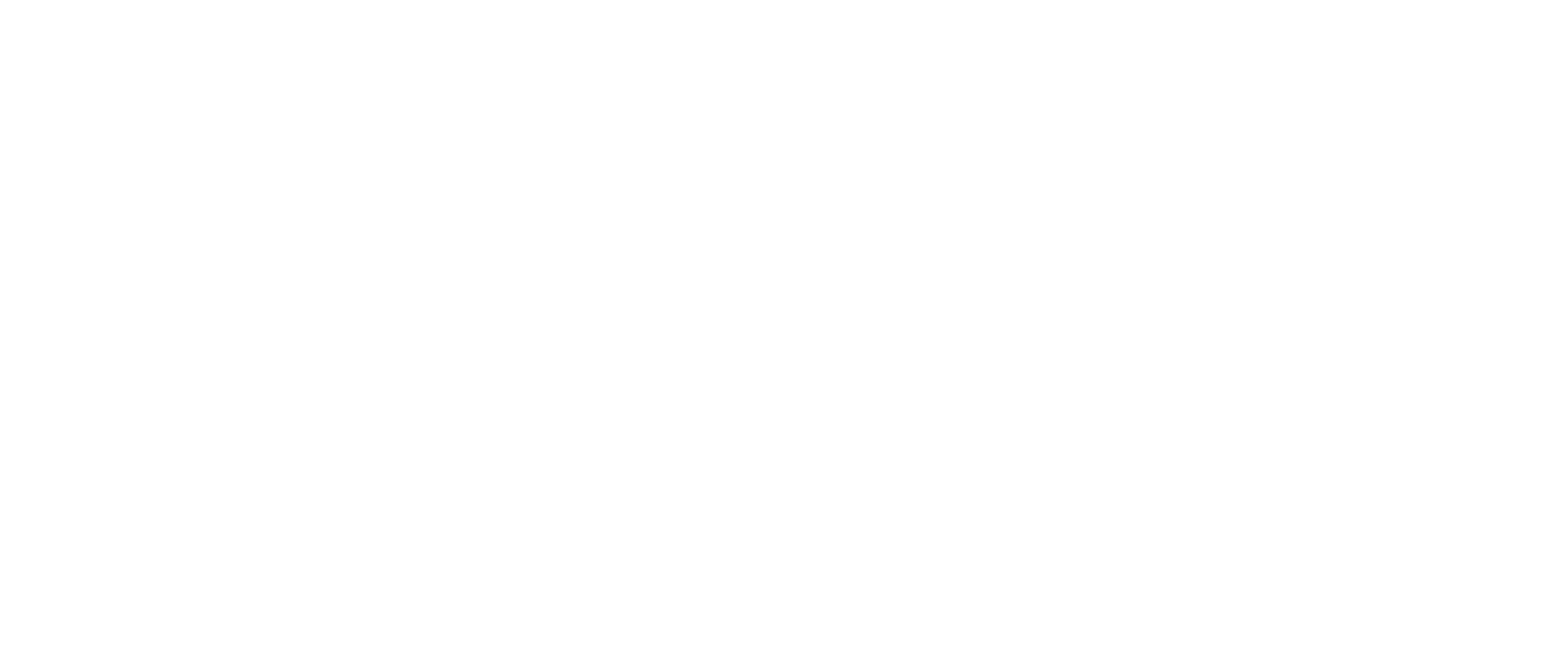
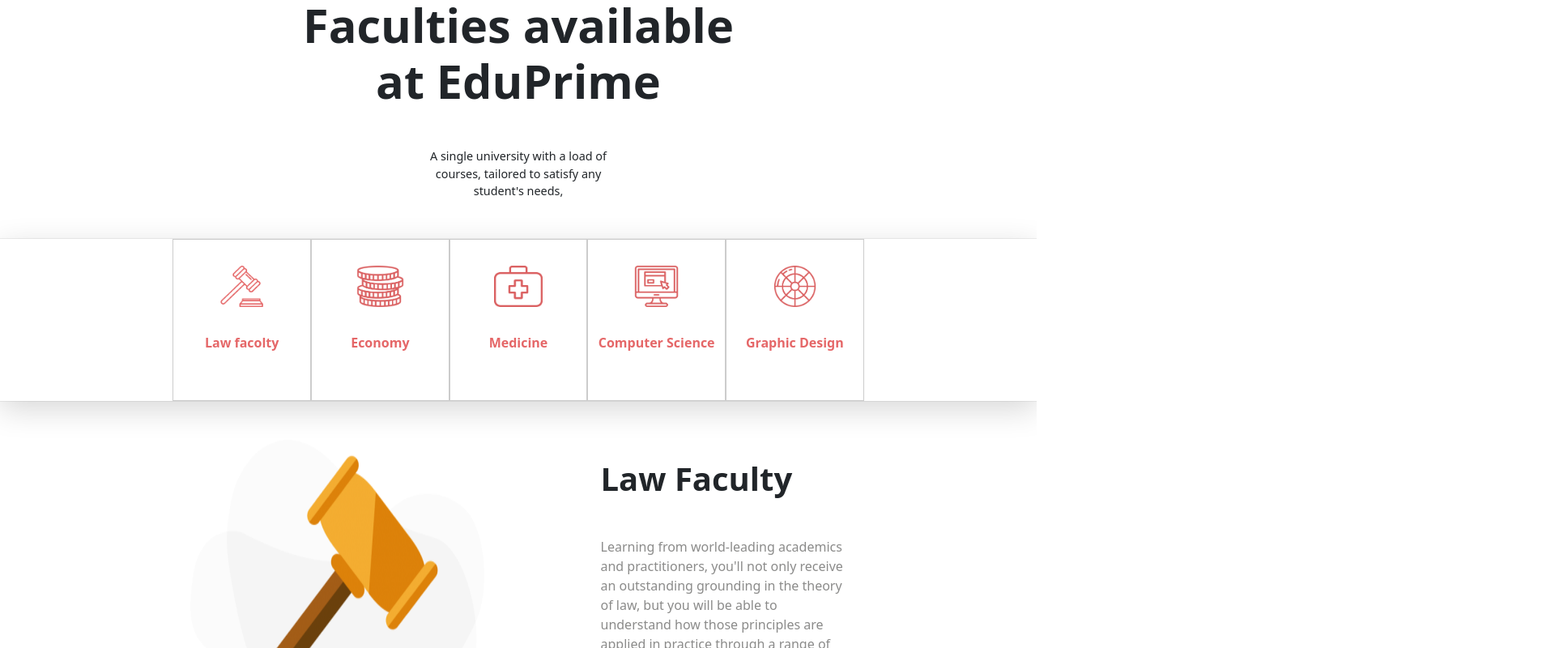
Before and after one commit to giuliaballestrero/proj-html-vuejs, a Vue app: page / in a window 1280 px wide. Shown: the part 1980-2780 px from the top of the page at 81% size, 1920 px wide, since content can reach past the window. Before the commit the page ends 1763 px from the top, so only its background shows below. Built offline with nearby package versions, Linux system fonts and the light colour scheme.

Commit message:
Add main faculties section

```diff
--- a/src/components/HeaderApp.vue
+++ b/src/components/HeaderApp.vue
@@ -64,7 +64,7 @@
             </button>
        </div>
     </section>
-    <img src="../assets/svg/svg-1.svg" alt="wave">
+    <img src="../assets/svg/svg-1.svg" alt="wave" class="wave">
 </template>
 
 <style scoped lang="scss">
@@ -161,8 +161,11 @@
         }
 
     }
+}
 
-
+.wave {
+    object-position: top;
+    width: 100%;
 }
 
 
--- a/src/components/MainApp.vue
+++ b/src/components/MainApp.vue
@@ -3,7 +3,7 @@
 
     name: 'MainApp',
 
-components:  {
+    components: {
 
     },
 }
@@ -22,12 +22,15 @@
             <div class="col-left">
                 <img src="../assets/img/Books-icon.png" alt="book icon">
 
-                <h2 class="fw-bolder py-4">
+                <h2 class="py-4">
                     Thousands of courses for any type of student
                 </h2>
 
                 <p class="py-4">
-                    At EduPrime, it doesn't matter what domain you wish to pursue a career in. Here you can find a course  that satisfies your needs within a click away and applies for a course in a matter of minutes. Eduprime is a ranked as the most versatile university in the world, thanks to the number of courses it provides.
+                    At EduPrime, it doesn't matter what domain you wish to pursue a career in. Here you can find a
+                    course that satisfies your needs within a click away and applies for a course in a matter of
+                    minutes. Eduprime is a ranked as the most versatile university in the world, thanks to the number of
+                    courses it provides.
                 </p>
 
                 <button type="button" class="btn">Browse through courses</button>
@@ -40,12 +43,76 @@
         </div>
     </section>
 
-    <section>
+    <section class="faculties py-5">
         <!--Faculties availables + logos-->
+        <h2 class="text-center">
+            Faculties available at EduPrime
+        </h2>
+        <p class="text-center py-5">
+            A single university with a load of courses, tailored to satisfy any student's needs,
+        </p>
+
+        <div class="squares-container d-flex justify-content-center">
+            <div class="square">
+                <img src="../assets/img/Gavel-v2.png" alt="gavel">
+                <span>Law facolty</span>
+            </div>
+            <div class="square">
+                <img src="../assets/img/Coins-tabs-v2.png" alt="coins">
+                <span>Economy</span>
+            </div>
+            <div class="square">
+                <img src="../assets/img/Medicine-tabs-v2.png" alt="medicine">
+                <span>Medicine</span>
+            </div>
+            <div class="square">
+                <img src="../assets/img/Computer-tabs-v2.png" alt="computer">
+                <span>Computer Science</span>
+            </div>
+            <div class="square">
+                <img src="../assets/img/Palette-tabs-v2.png" alt="graphic">
+                <span>Graphic Design</span>
+            </div>
+        </div>
+
+        <div class="d-flex justify-content-center py-5" >
+            <img src="../assets/img/Gavel-Illustration-e1556884768193.png" alt="gavel illustration">
+
+            <div class="law-f">
+                <h3 class="py-4 fw-bold fs-1">
+                    Law Faculty
+                </h3>
+
+                <span class="py-4 d-block">
+                    Learning from world-leading academics and practitioners, you'll not only receive an outstanding grounding in the theory of law, but you will be able to understand how those principles are applied in practice through a range of student-led activities and competitions.
+                </span>
+
+                <button type="button" class="btn">Read More</button>
+
+            </div>
+        </div>
+
     </section>
 
-    <section>
+    <section class="university py-4">
         <!--University year timeline + upcomigs events cards + btn-->
+        <h2>University Year</h2>
+        <div>
+            <h5>
+                Demo classes
+            </h5>
+            <h5>
+                Graduation Day
+            </h5>
+            <img src="" alt="">
+            <h5>
+                Oreintation
+            </h5>
+            <h5>
+                Evalutation
+            </h5>
+        </div>
+
     </section>
 
     <section>
@@ -65,9 +132,16 @@
 @use '../styles/general.scss' as *;
 @use '../styles/partials/_variables.scss' as *;
 
+h2 {
+    font-weight: bolder;
+    font-size: 3.6rem;
+}
+
 .bubble-container {
     padding-left: 2rem;
+    padding-bottom: 7rem;
 }
+
 .speech-bubble {
     position: relative;
     color: $main-light-text-color;
@@ -97,17 +171,19 @@
 .content-wrapper {
     width: 70%;
     margin: auto;
+    padding-bottom: 6rem;
+    //background-image: url(../assets/img/home-background.png);
 }
 
 .col-left {
     padding-right: 5rem;
+
     img {
-                width: 80px;
+        width: 70px;
         padding-bottom: 2rem;
     }
 
     h2 {
-                font-size: 3.6rem;
         padding-right: 2rem;
     }
 
@@ -128,6 +204,68 @@
     }
 }
 
+.faculties {
+
+    h2 {
+        width: 45%;
+        margin: auto;
+        padding-top: 4rem;
+    }
+
+    p {
+        width: 20%;
+        margin: auto;
+        font-size: .9rem;
+    }
+
+    .squares-container {
+        box-shadow: rgba(0, 0, 0, 0.16) 0px 10px 36px 0px, rgba(0, 0, 0, 0.06) 0px 0px 0px 1px;
+    }
+
+    .square {
+        width: calc(100% / 7.5);
+        height: 200px;
+        border: 1px solid $border-color-5;
+        display: flex;
+        flex-direction: column;
+
+        img {
+            width: 35%;
+            align-self: center;
+            padding: 2rem 0;;
+        }
+
+        // aggiungere hover sulla card //
+
+        span {
+            color: $vivid-text-color-3;
+            font-weight: bolder;
+            align-self: center;
+        }
+    }
+
+    .law-f {
+        width: 35%;
+        padding-left: 9rem;
+
+        span {
+            color: $grey-text-color-1;
+        }
+
+        button {
+            background-color: $vivid-bg-color-2;
+            color: $main-light-text-color;
+            border-radius: 50px;
+            padding: 1.3rem 3rem;
+            font-weight: bolder;
+        }
+    }
 
 
+}
+
+.university {
+    background-color: $vivid-bg-color-2;
+    color: $main-light-text-color;
+}
 </style>
```
Lines whose indentation alone changed are shown as unchanged.
